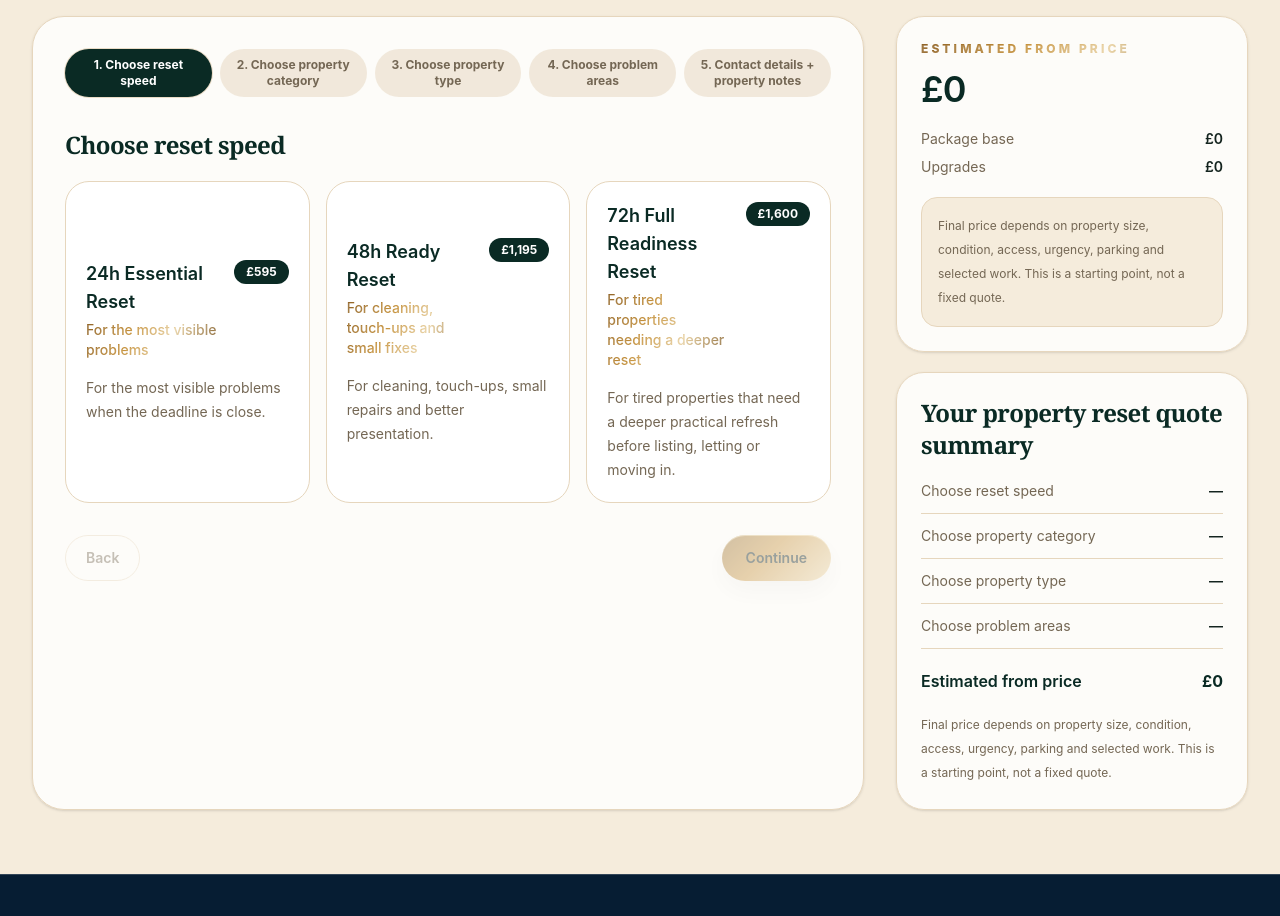
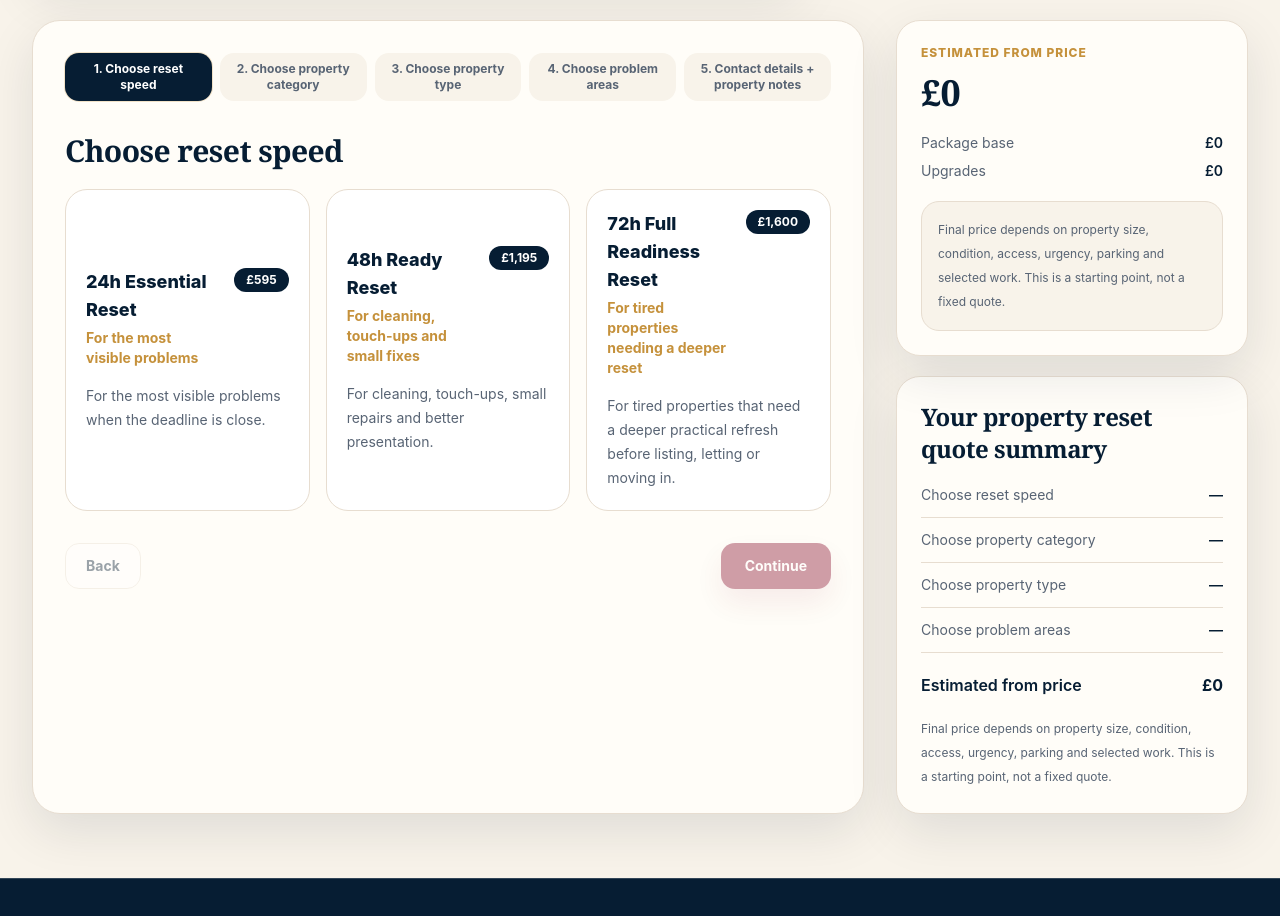
Before and after one commit to RomanKozhushko/Careandflair, a Next.js app: page /quote in a window 1280 px wide. Shown: the part 540-1456 px from the top of the page. Built offline with nearby package versions, Linux system fonts and the light colour scheme; no server answers.

Commit message:
Align quote request styling with homepage

```diff
--- a/src/app/quote/page.tsx
+++ b/src/app/quote/page.tsx
@@ -11,15 +11,15 @@ export default async function QuotePage() {
   const config = content.quoteBuilderConfig;
 
   return (
-    <div className="min-h-screen bg-[#f5ecdc] text-[#14241F]">
+    <div className="min-h-screen bg-[var(--cf-ivory)] text-[var(--cf-text)]">
       <Header content={content} />
       <main className="px-4 py-16 sm:px-6 lg:px-8">
-        <div className="mx-auto max-w-7xl">
+        <div className="mx-auto max-w-[1280px]">
           <div className="mb-10 max-w-3xl">
-            <p className="brand-label text-xs brass-text">{config.page.eyebrow}</p>
-            <h1 className="mt-4 text-5xl font-semibold tracking-[-0.04em] text-[#0a2a24] sm:text-6xl">{config.page.title}</h1>
-            <p className="mt-5 text-lg leading-8 text-[#746754]">{config.page.intro}</p>
-            <p className="mt-4 rounded-2xl border border-[#E6D6BD] bg-white/70 p-4 text-sm font-medium text-[#14241F] shadow-sm">{config.page.mockNotice}</p>
+            <p className="text-xs font-extrabold uppercase tracking-[0.08em] text-[var(--cf-gold)]">{config.page.eyebrow}</p>
+            <h1 className="mt-4 font-serif text-5xl font-semibold tracking-[-0.035em] text-[var(--cf-navy)] sm:text-6xl">{config.page.title}</h1>
+            <p className="mt-5 text-lg leading-8 text-[var(--cf-text-soft)]">{config.page.intro}</p>
+            <p className="mt-4 rounded-[22px] border border-[var(--cf-border)] bg-[var(--cf-cream-card)] p-4 text-sm font-semibold leading-6 text-[var(--cf-navy)] shadow-[var(--cf-shadow-soft)]">{config.page.mockNotice}</p>
           </div>
           <Suspense fallback={null}>
             <QuoteBuilder content={content} />
--- a/src/quote-builder/ContactDetailsStep.tsx
+++ b/src/quote-builder/ContactDetailsStep.tsx
@@ -13,12 +13,12 @@ export function ContactDetailsStep({ config, contact, onChange }: ContactDetails
     onChange({ ...contact, [field]: value });
   }
 
-  const inputClass = "w-full rounded-2xl border border-[#E6D6BD] bg-white px-4 py-3 font-normal text-[#14241F] outline-none transition focus:border-[#b07e33] focus:ring-4 focus:ring-[#b07e33]/10";
-  const labelClass = "space-y-2 text-sm font-semibold text-[#14241F]";
+  const inputClass = "w-full rounded-[18px] border border-[var(--cf-border)] bg-white px-4 py-3 font-normal text-[var(--cf-navy)] outline-none transition focus:border-[var(--cf-cherry)] focus:ring-4 focus:ring-[rgba(138,15,46,0.10)]";
+  const labelClass = "space-y-2 text-sm font-bold text-[var(--cf-navy)]";
 
   return (
     <section className="space-y-5">
-      <h2 className="text-2xl font-semibold tracking-tight text-[#0a2a24]">{config.stepLabels.contactSummary}</h2>
+      <h2 className="font-serif text-3xl font-semibold tracking-[-0.02em] text-[var(--cf-navy)]">{config.stepLabels.contactSummary}</h2>
       <div className="grid gap-4 sm:grid-cols-2">
         <label className={labelClass}>{labels.name}<input value={contact.name} onChange={(event) => update("name", event.target.value)} className={inputClass} /></label>
         <label className={labelClass}>{labels.phone}<input value={contact.phone} onChange={(event) => update("phone", event.target.value)} className={inputClass} /></label>
--- a/src/quote-builder/PackageStep.tsx
+++ b/src/quote-builder/PackageStep.tsx
@@ -11,20 +11,20 @@ type PackageStepProps = {
 export function PackageStep({ config, packages, selectedId, onSelect }: PackageStepProps) {
   return (
     <section className="space-y-5">
-      <h2 className="text-2xl font-semibold tracking-tight text-[#0a2a24]">{config.stepLabels.servicePackage}</h2>
+      <h2 className="font-serif text-3xl font-semibold tracking-[-0.02em] text-[var(--cf-navy)]">{config.stepLabels.servicePackage}</h2>
       <div className="grid gap-4 lg:grid-cols-3">
         {packages.map((item) => {
           const selected = selectedId === item.id || selectedId === item.slug;
           return (
-            <button key={item.id} type="button" onClick={() => onSelect(item.id)} className={`rounded-[1.5rem] border p-5 text-left transition ${selected ? "border-[#b07e33]/55 bg-[#E6D6BD]/55 shadow-sm" : "border-[#E6D6BD] bg-white hover:border-[#b07e33]/35"}`}>
+            <button key={item.id} type="button" onClick={() => onSelect(item.id)} className={`rounded-[22px] border p-5 text-left transition hover:-translate-y-px ${selected ? "border-[var(--cf-cherry)] bg-[var(--cf-ivory)] shadow-[var(--cf-shadow-soft)]" : "border-[var(--cf-border)] bg-white hover:border-[var(--cf-gold-soft)]"}`}>
               <div className="flex items-start justify-between gap-4">
                 <div>
-                  <p className="text-lg font-semibold text-[#0a2a24]">{item.name}</p>
-                  <p className="mt-1 text-sm font-medium brass-text">{item.slogan}</p>
+                  <p className="text-lg font-extrabold text-[var(--cf-navy)]">{item.name}</p>
+                  <p className="mt-1 text-sm font-bold text-[var(--cf-gold)]">{item.slogan}</p>
                 </div>
-                <span className="rounded-full bg-[#0a2a24] px-3 py-1 text-xs font-bold text-white">{formatPounds(item.startingPrice)}</span>
+                <span className="rounded-full bg-[var(--cf-navy)] px-3 py-1 text-xs font-bold text-white">{formatPounds(item.startingPrice)}</span>
               </div>
-              <p className="mt-4 text-sm leading-6 text-[#746754]">{item.description}</p>
+              <p className="mt-4 text-sm leading-6 text-[var(--cf-text-soft)]">{item.description}</p>
             </button>
           );
         })}
--- a/src/quote-builder/PriceEstimator.tsx
+++ b/src/quote-builder/PriceEstimator.tsx
@@ -8,14 +8,14 @@ type PriceEstimatorProps = {
 
 export function PriceEstimator({ config, estimate }: PriceEstimatorProps) {
   return (
-    <aside className="sticky top-6 rounded-[1.75rem] border border-[#E6D6BD] bg-white/82 p-6 shadow-sm">
-      <p className="brand-label text-xs brass-text">{config.estimateLabel}</p>
-      <p className="mt-3 text-4xl font-semibold tracking-tight text-[#0a2a24]">{formatPounds(estimate.totalFromPrice)}</p>
-      <div className="mt-5 space-y-2 text-sm text-[#746754]">
-        <div className="flex justify-between gap-4"><span>{config.priceBreakdownLabels.packageBase}</span><span className="font-semibold text-[#14241F]">{formatPounds(estimate.packageFromPrice)}</span></div>
-        <div className="flex justify-between gap-4"><span>{config.priceBreakdownLabels.upgrades}</span><span className="font-semibold text-[#14241F]">{formatPounds(estimate.upgradesTotal)}</span></div>
+    <aside className="sticky top-6 rounded-[24px] border border-[var(--cf-border)] bg-[var(--cf-cream-card)] p-6 shadow-[var(--cf-shadow-soft)]">
+      <p className="text-xs font-extrabold uppercase tracking-[0.08em] text-[var(--cf-gold)]">{config.estimateLabel}</p>
+      <p className="mt-3 font-serif text-4xl font-semibold tracking-[-0.02em] text-[var(--cf-navy)]">{formatPounds(estimate.totalFromPrice)}</p>
+      <div className="mt-5 space-y-2 text-sm text-[var(--cf-text-soft)]">
+        <div className="flex justify-between gap-4"><span>{config.priceBreakdownLabels.packageBase}</span><span className="font-semibold text-[var(--cf-navy)]">{formatPounds(estimate.packageFromPrice)}</span></div>
+        <div className="flex justify-between gap-4"><span>{config.priceBreakdownLabels.upgrades}</span><span className="font-semibold text-[var(--cf-navy)]">{formatPounds(estimate.upgradesTotal)}</span></div>
       </div>
-      <p className="mt-5 rounded-2xl border border-[#E6D6BD] bg-[#f5ecdc] p-4 text-xs leading-6 text-[#746754]">{config.disclaimer}</p>
+      <p className="mt-5 rounded-[18px] border border-[var(--cf-border)] bg-[var(--cf-ivory)] p-4 text-xs leading-6 text-[var(--cf-text-soft)]">{config.disclaimer}</p>
     </aside>
   );
 }
--- a/src/quote-builder/PropertyCategoryStep.tsx
+++ b/src/quote-builder/PropertyCategoryStep.tsx
@@ -10,10 +10,10 @@ type PropertyCategoryStepProps = {
 export function PropertyCategoryStep({ config, categories, selectedId, onSelect }: PropertyCategoryStepProps) {
   return (
     <section className="space-y-5">
-      <h2 className="text-2xl font-semibold tracking-tight text-[#0a2a24]">{config.stepLabels.propertyCategory}</h2>
+      <h2 className="font-serif text-3xl font-semibold tracking-[-0.02em] text-[var(--cf-navy)]">{config.stepLabels.propertyCategory}</h2>
       <div className="grid gap-4 sm:grid-cols-2">
         {categories.map((item) => (
-          <button key={item.id} type="button" onClick={() => onSelect(item.id)} className={`rounded-[1.5rem] border p-6 text-left text-lg font-semibold transition ${selectedId === item.id ? "border-[#b07e33]/55 bg-[#E6D6BD]/55 text-[#0a2a24]" : "border-[#E6D6BD] bg-white text-[#14241F] hover:border-[#b07e33]/35"}`}>
+          <button key={item.id} type="button" onClick={() => onSelect(item.id)} className={`rounded-[22px] border p-6 text-left text-lg font-extrabold transition hover:-translate-y-px ${selectedId === item.id ? "border-[var(--cf-cherry)] bg-[var(--cf-ivory)] text-[var(--cf-navy)] shadow-[var(--cf-shadow-soft)]" : "border-[var(--cf-border)] bg-white text-[var(--cf-navy)] hover:border-[var(--cf-gold-soft)]"}`}>
             {item.name}
           </button>
         ))}
--- a/src/quote-builder/PropertyTypeStep.tsx
+++ b/src/quote-builder/PropertyTypeStep.tsx
@@ -13,10 +13,10 @@ export function PropertyTypeStep({ config, propertyTypes, categoryId, selectedId
 
   return (
     <section className="space-y-5">
-      <h2 className="text-2xl font-semibold tracking-tight text-[#0a2a24]">{config.stepLabels.propertyType}</h2>
+      <h2 className="font-serif text-3xl font-semibold tracking-[-0.02em] text-[var(--cf-navy)]">{config.stepLabels.propertyType}</h2>
       <div className="grid gap-3 sm:grid-cols-2 lg:grid-cols-3">
         {items.map((item) => (
-          <button key={item.id} type="button" onClick={() => onSelect(item.id)} className={`rounded-2xl border px-5 py-4 text-left font-semibold transition ${selectedId === item.id ? "border-[#b07e33]/55 bg-[#E6D6BD]/55 text-[#0a2a24]" : "border-[#E6D6BD] bg-white text-[#14241F] hover:border-[#b07e33]/35"}`}>
+          <button key={item.id} type="button" onClick={() => onSelect(item.id)} className={`rounded-[18px] border px-5 py-4 text-left font-bold transition hover:-translate-y-px ${selectedId === item.id ? "border-[var(--cf-cherry)] bg-[var(--cf-ivory)] text-[var(--cf-navy)] shadow-[var(--cf-shadow-soft)]" : "border-[var(--cf-border)] bg-white text-[var(--cf-navy)] hover:border-[var(--cf-gold-soft)]"}`}>
             {item.name}
           </button>
         ))}
--- a/src/quote-builder/QuoteBuilder.tsx
+++ b/src/quote-builder/QuoteBuilder.tsx
@@ -128,16 +128,16 @@ export function QuoteBuilder({ content }: { content?: ContentBundle }) {
 
   return (
     <div className="grid gap-8 lg:grid-cols-[1fr_22rem]">
-      <div className="rounded-[2rem] border border-[#E6D6BD] bg-white/82 p-5 shadow-sm sm:p-8">
+      <div className="rounded-[28px] border border-[var(--cf-border)] bg-[var(--cf-cream-card)] p-5 shadow-[var(--cf-shadow-soft)] sm:p-8">
         {hasInteractivePrefill ? (
-          <div className="mb-6 rounded-3xl border border-[#b07e33]/35 bg-[#E6D6BD]/55 p-4 text-sm leading-6 text-[#14241F]">
-            <p className="font-semibold text-[#0a2a24]">Your readiness plan has been attached to this quote request.</p>
+          <div className="mb-6 rounded-[22px] border border-[var(--cf-gold-soft)] bg-[var(--cf-ivory)] p-4 text-sm leading-6 text-[var(--cf-navy)]">
+            <p className="font-semibold text-[var(--cf-navy)]">Your readiness plan has been attached to this quote request.</p>
             <p className="mt-1 break-words">{diagnosis ? `Diagnosis: ${diagnosis}. ` : ""}{score ? `Score: ${score}/100. ` : ""}{mode ? `Mode: ${mode}. ` : ""}{problems.length ? `Problems: ${problems.join(", ")}.` : ""}</p>
           </div>
         ) : null}
         <div className="mb-8 grid gap-2 sm:grid-cols-5">
           {config.steps.map((step, index) => (
-            <button key={step} type="button" onClick={() => setStepIndex(index)} className={`rounded-full px-3 py-2 text-xs font-bold transition ${index === stepIndex ? "bg-[#0a2a24] text-white ring-1 ring-[#b07e33]/25" : "bg-[#E6D6BD]/50 text-[#746754] hover:bg-[#E6D6BD]"}`}>
+            <button key={step} type="button" onClick={() => setStepIndex(index)} className={`rounded-[14px] px-3 py-2 text-xs font-bold transition ${index === stepIndex ? "bg-[var(--cf-navy)] text-white ring-1 ring-[var(--cf-gold)]/25" : "bg-[var(--cf-ivory)] text-[var(--cf-text-soft)] hover:bg-[var(--cf-warm-card)]"}`}>
               {index + 1}. {config.stepLabels[step]}
             </button>
           ))}
@@ -148,11 +148,11 @@ export function QuoteBuilder({ content }: { content?: ContentBundle }) {
         ) : currentStep}
 
         <div className="mt-8 flex flex-wrap justify-between gap-3">
-          <button type="button" onClick={back} disabled={stepIndex === 0 || submitted} className="rounded-full border border-[#E6D6BD] px-5 py-3 text-sm font-semibold text-[#746754] transition hover:border-[#b07e33]/45 disabled:cursor-not-allowed disabled:opacity-40">{config.actions.back}</button>
+          <button type="button" onClick={back} disabled={stepIndex === 0 || submitted} className="rounded-[14px] border border-[var(--cf-border)] bg-white px-5 py-3 text-sm font-bold text-[var(--cf-navy)] transition hover:bg-[var(--cf-ivory)] disabled:cursor-not-allowed disabled:opacity-40">{config.actions.back}</button>
           <div className="flex gap-3">
-            {submitted ? <button type="button" onClick={reset} className="rounded-full border border-[#E6D6BD] px-5 py-3 text-sm font-semibold text-[#746754] transition hover:border-[#b07e33]/45">{config.actions.startAgain}</button> : null}
-            {!submitted && stepIndex < config.steps.length - 1 ? <button type="button" onClick={next} disabled={!canContinue()} className="rounded-full brass-fill px-6 py-3 text-sm font-semibold text-[#061A17] transition hover:brightness-105 disabled:cursor-not-allowed disabled:opacity-40">{config.actions.next}</button> : null}
-            {!submitted && stepIndex === config.steps.length - 1 ? <button type="button" onClick={() => void submit()} disabled={!canContinue() || submitting} className="rounded-full bg-[#0a2a24] px-6 py-3 text-sm font-semibold text-white ring-1 ring-[#b07e33]/20 transition hover:bg-[#14241F] disabled:cursor-not-allowed disabled:opacity-40">{submitting ? "Sending..." : config.actions.submit}</button> : null}
+            {submitted ? <button type="button" onClick={reset} className="rounded-[14px] border border-[var(--cf-border)] bg-white px-5 py-3 text-sm font-bold text-[var(--cf-navy)] transition hover:bg-[var(--cf-ivory)]">{config.actions.startAgain}</button> : null}
+            {!submitted && stepIndex < config.steps.length - 1 ? <button type="button" onClick={next} disabled={!canContinue()} className="rounded-[14px] bg-[var(--cf-cherry)] px-6 py-3 text-sm font-bold text-white shadow-[0_14px_30px_rgba(138,15,46,0.18)] transition hover:bg-[var(--cf-cherry-2)] disabled:cursor-not-allowed disabled:opacity-40">{config.actions.next}</button> : null}
+            {!submitted && stepIndex === config.steps.length - 1 ? <button type="button" onClick={() => void submit()} disabled={!canContinue() || submitting} className="rounded-[14px] bg-[var(--cf-cherry)] px-6 py-3 text-sm font-bold text-white shadow-[0_14px_30px_rgba(138,15,46,0.18)] transition hover:bg-[var(--cf-cherry-2)] disabled:cursor-not-allowed disabled:opacity-40">{submitting ? "Sending..." : config.actions.submit}</button> : null}
           </div>
         </div>
         {submitError ? <p className="mt-4 rounded-2xl border border-red-200 bg-red-50 p-4 text-sm font-semibold text-red-900">{submitError}</p> : null}
--- a/src/quote-builder/QuoteSummary.tsx
+++ b/src/quote-builder/QuoteSummary.tsx
@@ -14,30 +14,30 @@ type QuoteSummaryProps = {
 
 export function QuoteSummary({ config, selectedPackage, selectedCategory, selectedPropertyType, selectedUpgrades, estimate, contact, success = false }: QuoteSummaryProps) {
   return (
-    <section className="rounded-[1.75rem] border border-[#E6D6BD] bg-white/82 p-6 shadow-sm">
+    <section className="rounded-[24px] border border-[var(--cf-border)] bg-[var(--cf-cream-card)] p-6 shadow-[var(--cf-shadow-soft)]">
       {success ? (
-        <div className="mb-5 rounded-2xl border border-[#b07e33]/25 bg-[#E6D6BD]/55 p-4 text-sm text-[#14241F]">
-          <p className="font-bold text-[#0a2a24]">{config.successTitle}</p>
+        <div className="mb-5 rounded-[18px] border border-[var(--cf-gold-soft)] bg-[var(--cf-ivory)] p-4 text-sm text-[var(--cf-navy)]">
+          <p className="font-bold text-[var(--cf-navy)]">{config.successTitle}</p>
           <p className="mt-1 leading-6">{config.successMessage}</p>
         </div>
       ) : null}
-      <h2 className="text-2xl font-semibold tracking-tight text-[#0a2a24]">{config.summaryTitle}</h2>
+      <h2 className="font-serif text-2xl font-semibold tracking-[-0.02em] text-[var(--cf-navy)]">{config.summaryTitle}</h2>
       <dl className="mt-5 space-y-3 text-sm">
-        <div className="flex justify-between gap-4 border-b border-[#E6D6BD] pb-3"><dt className="text-[#746754]">{config.stepLabels.servicePackage}</dt><dd className="text-right font-semibold text-[#14241F]">{selectedPackage?.name ?? config.priceBreakdownLabels.notSelected}</dd></div>
-        <div className="flex justify-between gap-4 border-b border-[#E6D6BD] pb-3"><dt className="text-[#746754]">{config.stepLabels.propertyCategory}</dt><dd className="text-right font-semibold text-[#14241F]">{selectedCategory?.name ?? config.priceBreakdownLabels.notSelected}</dd></div>
-        <div className="flex justify-between gap-4 border-b border-[#E6D6BD] pb-3"><dt className="text-[#746754]">{config.stepLabels.propertyType}</dt><dd className="text-right font-semibold text-[#14241F]">{selectedPropertyType?.name ?? config.priceBreakdownLabels.notSelected}</dd></div>
-        <div className="flex justify-between gap-4 border-b border-[#E6D6BD] pb-3"><dt className="text-[#746754]">{config.stepLabels.optionalUpgrades}</dt><dd className="text-right font-semibold text-[#14241F]">{selectedUpgrades.length ? selectedUpgrades.map((item) => item.title).join(", ") : config.priceBreakdownLabels.notSelected}</dd></div>
-        <div className="flex justify-between gap-4 pt-2 text-base"><dt className="font-semibold text-[#0a2a24]">{config.estimateLabel}</dt><dd className="font-bold text-[#0a2a24]">{formatPounds(estimate.totalFromPrice)}</dd></div>
+        <div className="flex justify-between gap-4 border-b border-[var(--cf-border)] pb-3"><dt className="text-[var(--cf-text-soft)]">{config.stepLabels.servicePackage}</dt><dd className="text-right font-semibold text-[var(--cf-navy)]">{selectedPackage?.name ?? config.priceBreakdownLabels.notSelected}</dd></div>
+        <div className="flex justify-between gap-4 border-b border-[var(--cf-border)] pb-3"><dt className="text-[var(--cf-text-soft)]">{config.stepLabels.propertyCategory}</dt><dd className="text-right font-semibold text-[var(--cf-navy)]">{selectedCategory?.name ?? config.priceBreakdownLabels.notSelected}</dd></div>
+        <div className="flex justify-between gap-4 border-b border-[var(--cf-border)] pb-3"><dt className="text-[var(--cf-text-soft)]">{config.stepLabels.propertyType}</dt><dd className="text-right font-semibold text-[var(--cf-navy)]">{selectedPropertyType?.name ?? config.priceBreakdownLabels.notSelected}</dd></div>
+        <div className="flex justify-between gap-4 border-b border-[var(--cf-border)] pb-3"><dt className="text-[var(--cf-text-soft)]">{config.stepLabels.optionalUpgrades}</dt><dd className="text-right font-semibold text-[var(--cf-navy)]">{selectedUpgrades.length ? selectedUpgrades.map((item) => item.title).join(", ") : config.priceBreakdownLabels.notSelected}</dd></div>
+        <div className="flex justify-between gap-4 pt-2 text-base"><dt className="font-semibold text-[var(--cf-navy)]">{config.estimateLabel}</dt><dd className="font-bold text-[var(--cf-navy)]">{formatPounds(estimate.totalFromPrice)}</dd></div>
       </dl>
       {contact ? (
-        <div className="mt-6 rounded-2xl border border-[#E6D6BD] bg-[#f5ecdc] p-4 text-sm leading-6 text-[#14241F]">
-          <p className="font-semibold text-[#0a2a24]">{contact.name}</p>
+        <div className="mt-6 rounded-[18px] border border-[var(--cf-border)] bg-[var(--cf-ivory)] p-4 text-sm leading-6 text-[var(--cf-navy)]">
+          <p className="font-semibold text-[var(--cf-navy)]">{contact.name}</p>
           <p>{contact.phone} · {contact.email}</p>
           <p>{contact.postcode}</p>
           {contact.message ? <p className="mt-2">{contact.message}</p> : null}
         </div>
       ) : null}
-      <p className="mt-5 text-xs leading-6 text-[#746754]">{config.disclaimer}</p>
+      <p className="mt-5 text-xs leading-6 text-[var(--cf-text-soft)]">{config.disclaimer}</p>
     </section>
   );
 }
```
Also changed, not shown: src/quote-builder/UpgradesStep.tsx (+5 -5 lines).
